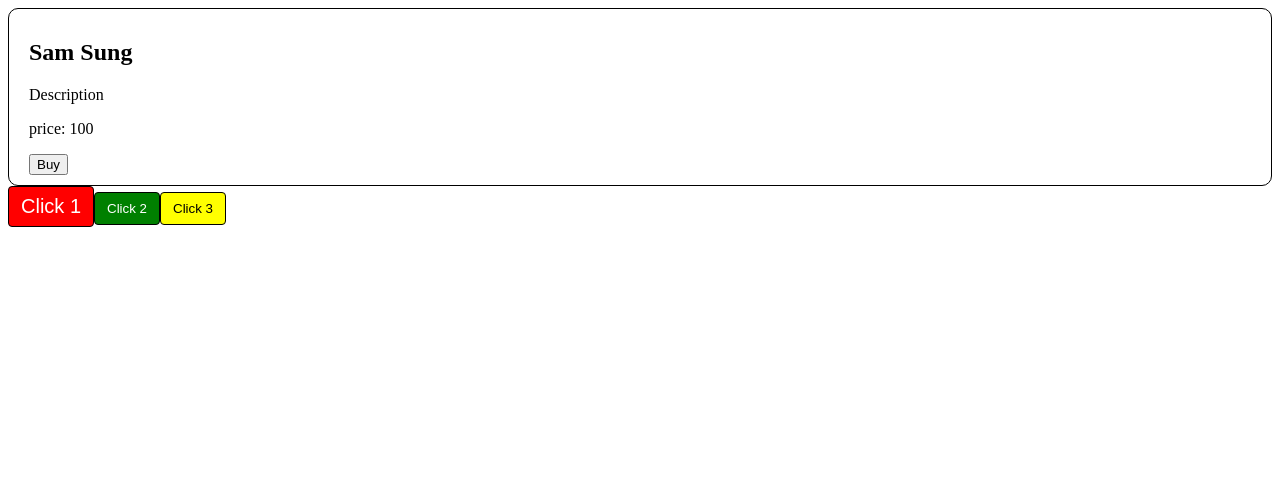
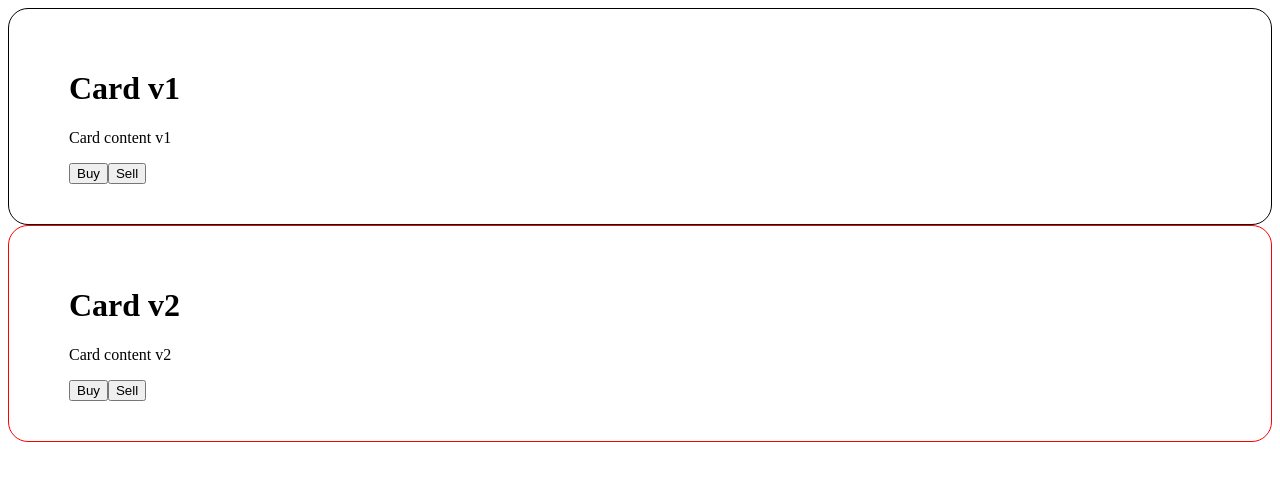
Before and after one commit to DaiNgo72/BCDN14-React, a React (Vite) app: page / in a window 1280 px wide. Shown: the top 480 px of the page. Built offline with nearby package versions, Linux system fonts and the light colour scheme.

Commit message:
feat: add Card components (v1 and v2) with respective styles, update App component to use new Card imports, and enhance README with CSS module information

```diff
--- a/index.html
+++ b/index.html
@@ -7,6 +7,9 @@
     <title>Vite + React</title>
 
     <!-- <link rel="stylesheet" href="./src/index.css"> -->
+
+    <!-- link v2 -->
+    <!-- link v1 -->
   </head>
   <body>
     <div id="root"></div>
--- a/src/App.jsx
+++ b/src/App.jsx
@@ -1,53 +1,11 @@
-import { Button } from "./modules/props/Button";
-import { Card } from "./modules/props/Card";
-// shift + alt + o: để xóa những file import thừa
+import { Card as CardV2 } from "./modules/card/v2";
+import { Card as CardV1 } from "./modules/card/v1";
+
 function App() {
-  const handleBuy = () => {
-    // thuc thi function nay
-
-    console.log("buy");
-  };
-
   return (
     <>
-      <Card
-        title="Sam Sung"
-        price="100"
-        handleBuy={handleBuy}
-      />
-
-      {/* <Card title="Iphone" price="200" /> */}
-
-      <Button
-        onClick={() => {
-          console.log("click 1");
-        }}
-        className="button"
-        style={{
-          backgroundColor: "red",
-          color: "white",
-          fontSize: 20,
-        }}
-      >
-        Click 1
-      </Button>
-
-      <Button
-        style={{
-          backgroundColor: "green",
-          color: "white",
-        }}
-      >
-        Click 2
-      </Button>
-      <Button
-        style={{
-          backgroundColor: "yellow",
-          color: "black",
-        }}
-      >
-        Click 3
-      </Button>
+      <CardV1 />
+      <CardV2 />
     </>
   );
 }
--- /dev/null
+++ b/src/modules/card/v1.css
@@ -0,0 +1,5 @@
+.card {
+    padding: 40px 60px;
+    border: 1px solid black;
+    border-radius: 20px;
+}
--- /dev/null
+++ b/src/modules/card/v1.jsx
@@ -0,0 +1,15 @@
+import "./v1.css";
+
+export function Card() {
+  return (
+    <div className="card">
+      <h1>Card v1</h1>
+      <p>Card content v1</p>
+
+      <div>
+        <button>Buy</button>
+        <button>Sell</button>
+      </div>
+    </div>
+  );
+}
--- /dev/null
+++ b/src/modules/card/v2.jsx
@@ -0,0 +1,20 @@
+// module css thì tạo ra tên class random
+import css from "./v2.module.css";
+
+console.log(css);
+console.log(css.card);
+console.log(css.button);
+
+export function Card() {
+  return (
+    <div className={css.card}>
+      <h1>Card v2</h1>
+      <p>Card content v2</p>
+
+      <div>
+        <button>Buy</button>
+        <button>Sell</button>
+      </div>
+    </div>
+  );
+}
--- /dev/null
+++ b/src/modules/card/v2.module.css
@@ -0,0 +1,9 @@
+.card {
+    padding: 40px 60px;
+    border: 1px solid red;
+    border-radius: 20px;
+}
+
+.button {
+
+}
```
Also changed, not shown: src/modules/state/TinderApp.jsx (added, +36 -0 lines), 1 other file (tests, documents, lock files or other folders).
